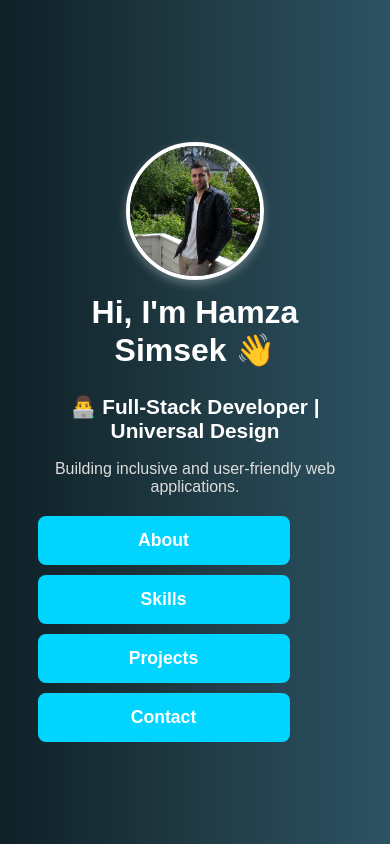
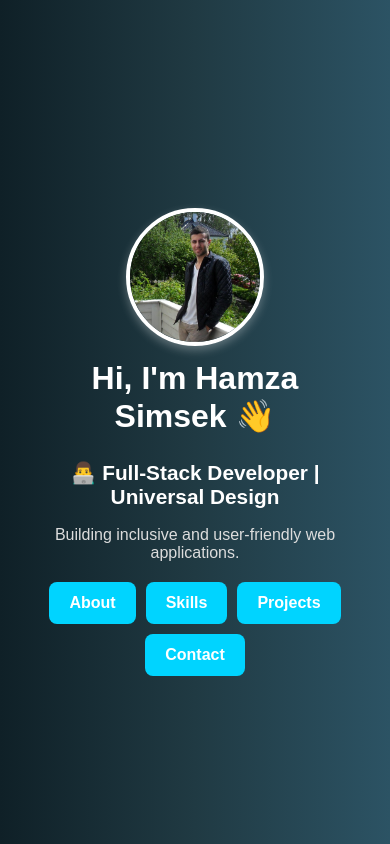
Before and after one commit to hamzas4011/personal-website, a React (Vite) app: page / in a window 390 px wide. Shown: the top 844 px of the page. Built offline with nearby package versions, Linux system fonts and the light colour scheme.

Commit message:
update intro.css

```diff
--- a/src/styles/Intro.css
+++ b/src/styles/Intro.css
@@ -84,12 +84,13 @@
   }
 
   .intro-buttons {
-    flex-direction: column;
+    justify-content: center;
+    flex-wrap: wrap;
   }
 
   .intro-button {
-    width: 80%;
-    padding: 14px 0;
-    font-size: 1.1rem;
+    width: auto;
+    padding: 12px 20px;
+    font-size: 1rem;
   }
 }
```
